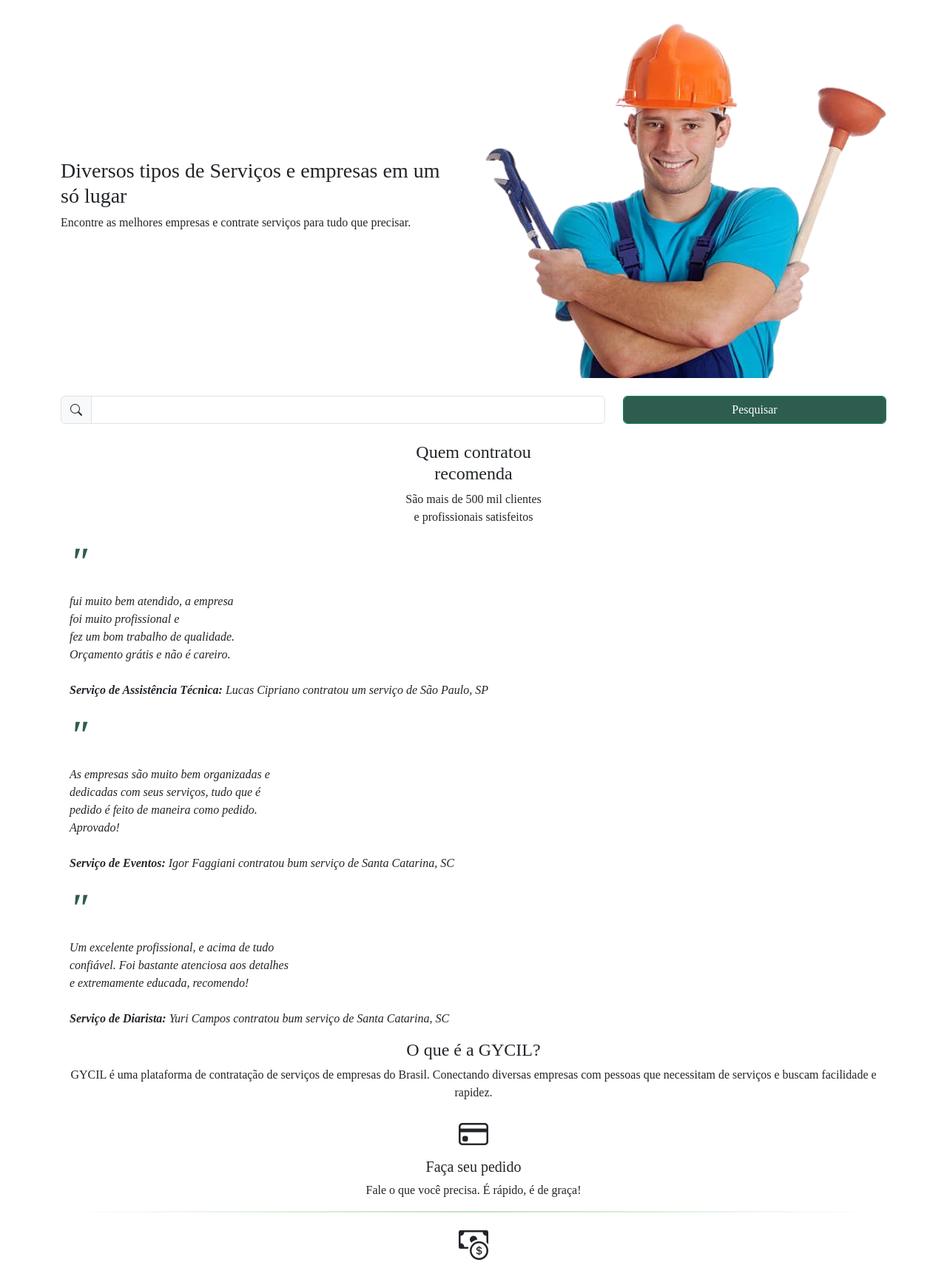
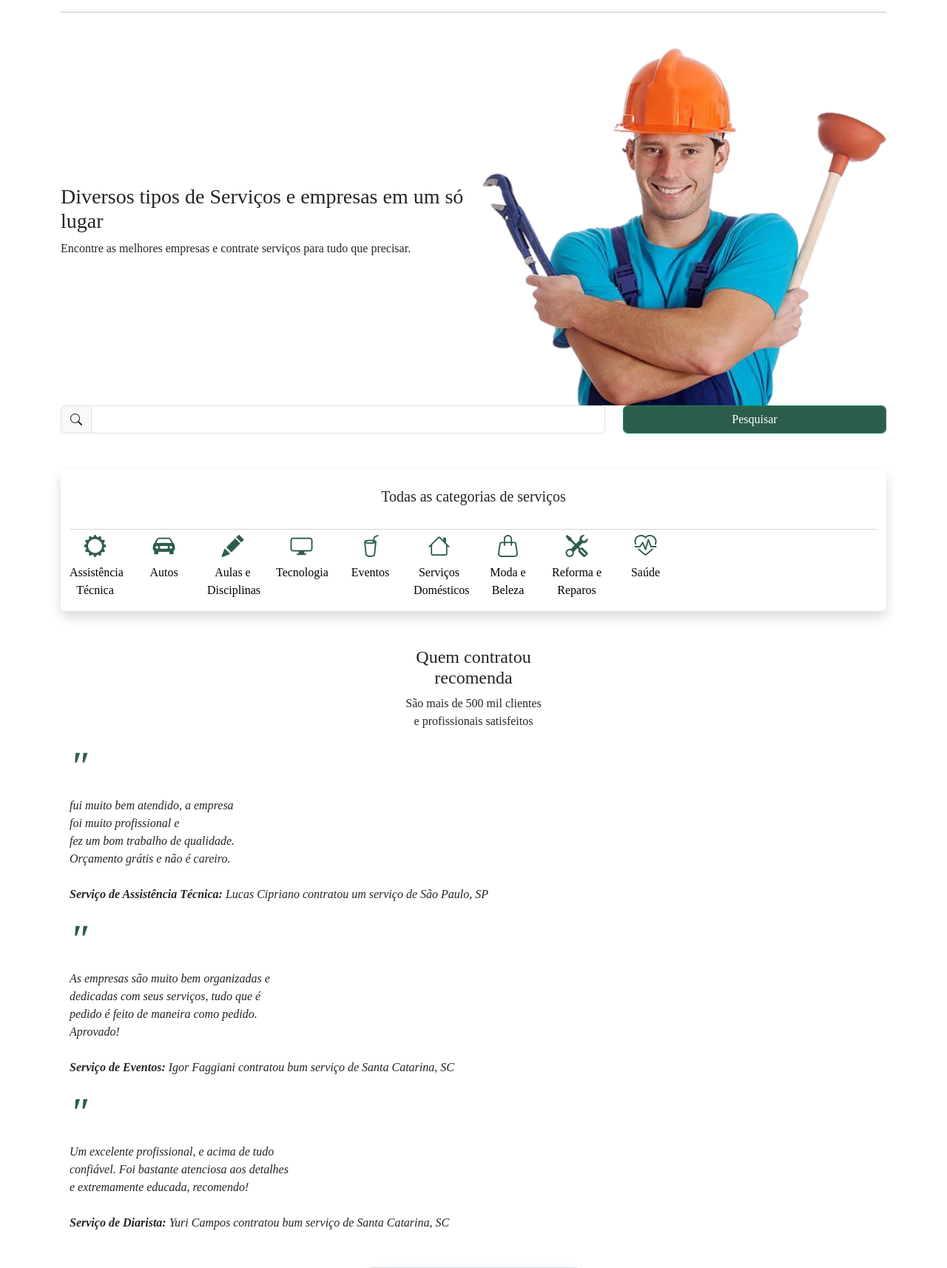
Before and after one commit to CiprianoLucas/GYCIL, a Django app: page / in a window 1280 px wide. Shown: the part 116-1830 px from the top of the page at 74% size. Run offline with Django 5.2, Linux system fonts and the light colour scheme; some libraries are stand-ins or nearby versions; some web fonts are replaced.

Commit message:
feat: Adicionando card de categorias / Serviços e Reformas

```diff
--- a/GYCIL/base/static/base/css/base.css
+++ b/GYCIL/base/static/base/css/base.css
@@ -81,14 +81,17 @@ body {
 
   /* Icones da página inicial */
   i.bi-hand-thumbs-up {
+    color: #2D5D4F;
     font-size: 40px;
   }
 
   i.bi-cash-coin {
+    color: #2D5D4F;
     font-size: 40px;
   }
 
   i.bi-credit-card {
+    color: #2D5D4F;
     font-size: 40px;
   }
 
@@ -102,8 +105,7 @@ body {
   border-color: #ffffff;
 }
 
-.card-body {
-  border-radius: 5%;
+section .card-body {
   color: #fff;
   background-color: #2d5d4fd2;
 }
@@ -111,3 +113,73 @@ body {
 .btn-success {
   background-color: #2D5D4F !important;
 }
+
+.btn-success:hover {
+  background-color: hsl(156, 70%, 45%);
+}
+
+/* Card Home Page Reforma e Reparos */
+.card-container .card-body {
+  background-color: #fff;
+}
+
+.card-title {
+  color: black;
+}
+
+.card-text {
+  color: black;
+}
+
+.card-container .card {
+  border-radius: 15px;
+}
+
+.card-header {
+  background-color: #fff;
+}
+
+.bi-tools {
+  color: #2D5D4F;
+  font-size: 30px;
+}
+
+.bi-gear-wide {
+  color: #2D5D4F;
+  font-size: 30px;
+}
+
+.bi-car-front-fill {
+  color: #2D5D4F;
+  font-size: 30px;
+}
+
+.bi-pencil-fill {
+  color: #2D5D4F;
+  font-size: 30px;
+}
+
+.bi-display {
+  color: #2D5D4F;
+  font-size: 30px;
+}
+
+.bi-cup-straw {
+  color: #2D5D4F;
+  font-size: 30px;
+}
+
+.bi-house {
+  color: #2D5D4F;
+  font-size: 30px;
+}
+
+.bi-handbag {
+  color: #2D5D4F;
+  font-size: 30px;
+}
+
+.bi-heart-pulse {
+  color: #2D5D4F;
+  font-size: 30px;
+}
--- a/GYCIL/base/templates/base.html
+++ b/GYCIL/base/templates/base.html
@@ -7,8 +7,9 @@
     {% comment %}Navbar{% endcomment %}
     {% include 'partials/_navbar.html' %}
 
-    <main class="container">
-      <header class="">
+    <main class="container-md">
+      <hr>
+      <header class="gap-4">
         <div>
           <h3>Diversos tipos de Serviços e empresas em um só lugar</h3>
 
@@ -19,7 +20,7 @@
         <img class="img img-fluid" width="700" src="{% static 'base/img/header-image.png' %}" alt="header-image" />
       </header>
 
-      <div class="row mb-4 my-4">
+      <div class="row mb-4">
         <div class="col-8">
           <div class="input-group">
             <i class="bi bi-search input-group-text"></i>
@@ -31,7 +32,91 @@
         </div>
       </div>
 
-      <section class="">
+      <section class="container-fluid rounded mt-5 shadow">
+        <div class="card first-md text-center">
+          <diiv class="card-header">
+            <div class="row center-sm middle-sm mt-3 mb-3">
+              <h5>Todas as categorias de serviços</h5>
+            </div>
+          </div>
+          <div class="row center-sm between-md space-between">
+            <div class="col-sm-4 col-md-1 false">
+              <div class="row center-sm text-center">
+                <a href="">
+                  <i class="bi bi-gear-wide"></i>
+                  <p>Assistência <br> Técnica</p>
+                </a>
+              </div>
+            </div>
+            <div class="col-sm-4 col-md-1 false">
+              <div class="row center-sm text-center">
+                <a href="">
+                  <i class="bi bi-car-front-fill"></i>
+                  <p>Autos</p>
+                </a>
+              </div>
+            </div>
+            <div class="col-sm-4 col-md-1 false">
+              <div class="row center-sm text-center">
+                <a href="">
+                  <i class="bi bi-pencil-fill"></i>
+                  <p>Aulas e <br> Disciplinas</p>
+                </a>
+              </div>
+            </div>
+            <div class="col-sm-4 col-md-1 false">
+              <div class="row center-sm text-center">
+                <a href="">
+                  <i class="bi bi-display"></i>
+                  <p>Tecnologia</p>
+                </a>
+              </div>
+            </div>
+            <div class="col-sm-4 col-md-1 false">
+              <div class="row center-sm text-center">
+                <a href="">
+                  <i class="bi bi-cup-straw"></i>
+                  <p>Eventos</p>
+                </a>
+              </div>
+            </div>
+            <div class="col-sm-4 col-md-1 false">
+              <div class="row center-sm text-center">
+                <a href="">
+                  <i class="bi bi-house"></i>
+                  <p>Serviços <br> Domésticos</p>
+                </a>
+              </div>
+            </div>
+            <div class="col-sm-4 col-md-1 false">
+              <div class="row center-sm text-center">
+                <a href="">
+                  <i class="bi bi-handbag"></i>
+                  <p>Moda e <br> Beleza</p>
+                </a>
+              </div>
+            </div>
+            <div class="col-sm-4 col-md-1 false">
+              <div class="row center-sm text-center">
+                <a href="">
+                  <i class="bi bi-tools"></i>
+                  <p>Reforma e <br> Reparos</p>
+                </a>
+              </div>
+            </div>
+            <div class="col-sm-4 col-md-1 false">
+              <div class="row center-sm text-center">
+                <a href="">
+                  <i class="bi bi-heart-pulse"></i>
+                  <p>Saúde</p>
+                </a>
+              </div>
+            </div>
+          </div>
+        </div>
+      </section>
+
+      <section class="mt-5">
         <div class="text-center">
           <h4>Quem contratou <br /> recomenda</h4>
 
@@ -74,7 +159,19 @@
         </div>
       </section>
 
-      <section class="">
+      <section class=" container-fluid card-container mt-5 mb-5">
+        <div class="card m-auto text-center border rounded shadow" style="width: 18rem;">
+          <img src="{% static 'base/img/card-img.png' %}" class="card-img-top" alt="...">
+          <div class="card-body">
+            <i class="bi bi-tools"></i>
+            <h5 class="card-title">Reforma e Reparos</h5>
+            <p class="card-text">Serviços de Reformas e Reparos para a sua casa ou empresa. Os melhores profissionais.</p>
+            <a href="#" class="btn btn-success">Ver Reforma e Reparos</a>
+          </div>
+        </div>
+      </section>
+
+      <section class="mt-5 mb-5">
         <div class="text-center">
           <h4>O que é a GYCIL?</h4>
           <p>
@@ -101,9 +198,9 @@
         </div>
       </section>
 
-      <section class="">
+      <section class="container-fluid mt-5 mb-5 rounded-2">
         <div class="card">
-          <div class="card-body">
+          <div class="card-body text-center rounded shadow">
             <div class="no-margin">
               <h4>Cadastre-se na GYCIL</h4>
               <P>Preencha os campos abaixo:</P>
@@ -126,14 +223,16 @@
                 </div>
                 <div class="col-sm-12 col-md-4">
                   <div class="col-sm-4 col-md-4">
-                    <input class="form-control submitBtn" type="submit" value="Cadastre-se" />
                   </div>
+                  <input class="form-control submitBtn" type="submit" value="Cadastre-se" />
                 </div>
               </div>
             </form>
           </div>
         </div>
       </section>
+
+
     </main>
     {% block content %}
 
--- a/GYCIL/base/templates/partials/_navbar.html
+++ b/GYCIL/base/templates/partials/_navbar.html
@@ -1,5 +1,5 @@
 {% load static %}
-<nav class="navbar navbar-expand-lg bg-body-tertiary">
+<nav class="navbar navbar-expand-lg">
     <div class="container-fluid">
       <a class="navbar-brand" href="#">
           <img src="{% static 'base/img/logo_oficial.png' %}" alt="Logo" width="30" height="24" class="logo">
```
Also changed, not shown: GYCIL/base/static/base/img/Card-img.png (added).
